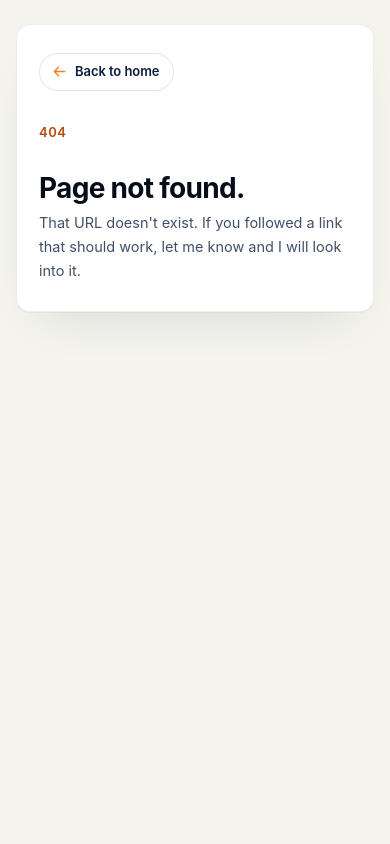
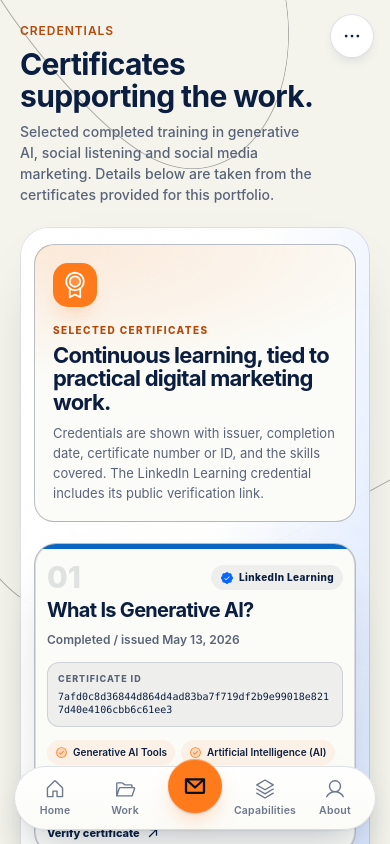
Before and after one commit to olanjp-digital/paodigital.github.io, a React (Vite) app: page /credentials in a window 390 px wide. Before the commit this address had no page. Shown: the top 844 px of the page. Built offline with nearby package versions, Linux system fonts and the light colour scheme.

Commit message:
Add certificate credentials
Add a dedicated credentials view with the supplied LinkedIn Learning and Hootsuite certificates, plus Home/mobile links and the LinkedIn verification URL.

```diff
--- /dev/null
+++ b/src/components/CredentialsGrid.tsx
@@ -0,0 +1,107 @@
+import { ArrowUpRight, CheckCircle, Medal, SealCheck } from '@/components/slab'
+
+type Credential = {
+  index: string
+  provider: string
+  title: string
+  date: string
+  credential: string
+  skills: string[]
+  verify?: string
+  accent: 'linkedin' | 'hootsuite'
+}
+
+const CREDENTIALS: Credential[] = [
+  {
+    index: '01',
+    provider: 'LinkedIn Learning',
+    title: 'What Is Generative AI?',
+    date: 'May 13, 2026',
+    credential: '7afd0c8d36844d864d4ad83ba7f719df2b9e99018e8217d40e4106cbb6c61ee3',
+    skills: ['Generative AI Tools', 'Artificial Intelligence (AI)', 'Generative AI'],
+    verify: 'https://www.linkedin.com/learning/certificates/7afd0c8d36844d864d4ad83ba7f719df2b9e99018e8217d40e4106cbb6c61ee3',
+    accent: 'linkedin',
+  },
+  {
+    index: '02',
+    provider: 'Hootsuite Academy',
+    title: 'Social Listening with Hootsuite',
+    date: 'October 30, 2025',
+    credential: '739700131',
+    skills: ['Social Listening', 'Audience Insight', 'Social Media'],
+    accent: 'hootsuite',
+  },
+  {
+    index: '03',
+    provider: 'Hootsuite Academy',
+    title: 'Social media marketing',
+    date: 'October 22, 2025',
+    credential: '647848775',
+    skills: ['Social Media Marketing', 'Content', 'Channel Strategy'],
+    accent: 'hootsuite',
+  },
+]
+
+export default function CredentialsGrid() {
+  return (
+    <section className="pgrid credgrid" aria-labelledby="credentials-title">
+      <header className="pgrid__head">
+        <span className="pgrid__eyebrow">Credentials</span>
+        <h1 className="pgrid__title" id="credentials-title">Certificates supporting the work.</h1>
+        <p className="pgrid__lede">Selected completed training in generative AI, social listening and social media marketing. Details below are taken from the certificates provided for this portfolio.</p>
+      </header>
+
+      <div className="home__glass credgrid__glass">
+        <div className="credgrid__intro">
+          <span className="credgrid__intro-icon"><Medal size={28} weight="duotone" aria-hidden="true" /></span>
+          <div>
+            <span className="credgrid__eyebrow">Selected Certificates</span>
+            <h2>Continuous learning, tied to practical digital marketing work.</h2>
+            <p>Credentials are shown with issuer, completion date, certificate number or ID, and the skills covered. The LinkedIn Learning credential includes its public verification link.</p>
+          </div>
+        </div>
+
+        <div className="credgrid__cards">
+          {CREDENTIALS.map((credential) => (
+            <article className="credcard" data-accent={credential.accent} key={credential.index}>
+              <div className="credcard__top">
+                <span className="credcard__index">{credential.index}</span>
+                <span className="credcard__provider">
+                  {credential.verify && <SealCheck size={14} weight="fill" aria-hidden="true" />}
+                  {credential.provider}
+                </span>
+              </div>
+
+              <div className="credcard__body">
+                <h2>{credential.title}</h2>
+                <p className="credcard__date">Completed / issued {credential.date}</p>
+                <div className="credcard__id">
+                  <span>Certificate {credential.credential.length > 20 ? 'ID' : 'no.'}</span>
+                  <code>{credential.credential}</code>
+                </div>
+
+                <ul className="credcard__skills" role="list">
+                  {credential.skills.map((skill) => (
+                    <li key={skill}><CheckCircle size={13} weight="duotone" aria-hidden="true" />{skill}</li>
+                  ))}
+                </ul>
+              </div>
+
+              <div className="credcard__foot">
+                {credential.verify ? (
+                  <a href={credential.verify} target="_blank" rel="noopener noreferrer">
+                    Verify certificate <ArrowUpRight size={14} weight="bold" aria-hidden="true" />
+                  </a>
+                ) : (
+                  <span>Certificate number shown from issued credential</span>
+                )}
+              </div>
+            </article>
+          ))}
+        </div>
+
+        <p className="credgrid__note">These certificates support the portfolio narrative; they are not presented as substitutes for the case studies and work evidence.</p>
+      </div>
+    </section>
+  )
+}
--- a/src/components/HomeBento.tsx
+++ b/src/components/HomeBento.tsx
@@ -107,11 +107,11 @@ export default function HomeBento() {
         </div>
       </Link>
 
-      <Link to="/about" className="bento__card bento__card--creds">
-        <CardHead Icon={Medal} title="Credentials" desc="Training across paid media, social, AI and digital marketing." />
+      <Link to="/credentials" className="bento__card bento__card--creds">
+        <CardHead Icon={Medal} title="Credentials" desc="LinkedIn Learning and Hootsuite Academy certificates." />
         <div className="bento__media bento__badge" aria-hidden="true">
           <span className="bento__badge-ring"><img src={`${import.meta.env.BASE_URL}favicon.svg`} alt="" width={72} height={72} /></span>
-          <span className="bento__badge-tag"><SealCheck size={14} weight="fill" />Continuous learning</span>
+          <span className="bento__badge-tag"><SealCheck size={14} weight="fill" />3 certificates</span>
         </div>
       </Link>
 
--- a/src/components/HomeMobile.tsx
+++ b/src/components/HomeMobile.tsx
@@ -1,5 +1,5 @@
 import { Link } from 'react-router-dom'
-import { SealCheck, FolderOpen, Stack, User, EnvelopeSimple, Quotes } from '@/components/slab'
+import { SealCheck, FolderOpen, Stack, User, EnvelopeSimple, Quotes, Medal } from '@/components/slab'
 import { profile } from '@/data/profile'
 import QuickMenu from './QuickMenu'
 
@@ -32,9 +32,10 @@ export function HomeStats() {
 const TILES = [
   { n: '01', label: 'Work', to: '/projects', title: 'Case studies with context', desc: 'Paid, organic and creative work.', Icon: FolderOpen },
   { n: '02', label: 'Capabilities', to: '/services', title: 'Strategy through optimization', desc: 'Social, media, creative and analytics.', Icon: Stack },
-  { n: '03', label: 'Recommendations', to: '/recommendations', title: 'What managers and clients say', desc: 'LinkedIn recommendations and client feedback.', Icon: Quotes },
-  { n: '04', label: 'About', to: '/about', title: `Hi, I’m ${profile.firstName}.`, desc: 'Multi-market digital marketing experience.', Icon: User },
-  { n: '05', label: 'Contact', to: '/contact', title: 'Let’s talk about the work', desc: 'Roles and selected freelance projects.', Icon: EnvelopeSimple, accent: true },
+  { n: '03', label: 'Credentials', to: '/credentials', title: 'Selected certificates', desc: 'LinkedIn Learning and Hootsuite Academy.', Icon: Medal },
+  { n: '04', label: 'Recommendations', to: '/recommendations', title: 'What managers and clients say', desc: 'LinkedIn recommendations and client feedback.', Icon: Quotes },
+  { n: '05', label: 'About', to: '/about', title: `Hi, I’m ${profile.firstName}.`, desc: 'Multi-market digital marketing experience.', Icon: User },
+  { n: '06', label: 'Contact', to: '/contact', title: 'Let’s talk about the work', desc: 'Roles and selected freelance projects.', Icon: EnvelopeSimple, accent: true },
 ] as const
 
 export function HomeExplore() {
--- a/src/main.tsx
+++ b/src/main.tsx
@@ -10,6 +10,7 @@ import { restorePrefs } from '@/lib/a11y'
 const ProjectsView = lazy(() => import('@/views/ProjectsView'))
 const ServicesView = lazy(() => import('@/views/ServicesView'))
 const TestimonialsGrid = lazy(() => import('@/components/TestimonialsGrid'))
+const CredentialsGrid = lazy(() => import('@/components/CredentialsGrid'))
 const AboutGrid = lazy(() => import('@/components/AboutGrid'))
 const ContactGrid = lazy(() => import('@/components/ContactGrid'))
 
@@ -27,6 +28,7 @@ import './styles/projects-grid.css'
 import './styles/services-grid.css'
 import './styles/showcase.css'
 import './styles/testimonials-grid.css'
+import './styles/credentials-grid.css'
 import './styles/about-grid.css'
 import './styles/contact-grid.css'
 import './styles/boot.css'
@@ -55,6 +57,7 @@ createRoot(container).render(
           <Route path="/" element={<Home />} />
           <Route path="/projects" element={<ProjectsView />} />
           <Route path="/services" element={<ServicesView />} />
+          <Route path="/credentials" element={<CredentialsGrid />} />
           <Route path="/recommendations" element={<TestimonialsGrid />} />
           <Route path="/testimonials" element={<TestimonialsGrid />} />
           <Route path="/about" element={<AboutGrid />} />
--- /dev/null
+++ b/src/styles/credentials-grid.css
@@ -0,0 +1,201 @@
+/* ============================================
+   CREDENTIALS
+   Selected certificates in the BrewedOps glass/bento language.
+   ============================================ */
+.credgrid__glass{
+  min-height:0;
+  display:grid;
+  grid-template-rows:auto 1fr auto;
+  gap:clamp(18px,2.4vh,30px);
+}
+.credgrid__intro{
+  display:grid;
+  grid-template-columns:auto minmax(0,1fr);
+  align-items:start;
+  gap:16px;
+  padding:clamp(18px,2vw,28px);
+  border-radius:20px;
+  background:
+    radial-gradient(520px 180px at 0% 0%,rgba(255,122,26,.14),transparent 72%),
+    var(--paper);
+  border:1px solid var(--line-strong);
+}
+.credgrid__intro-icon{
+  display:grid;
+  place-items:center;
+  width:52px;
+  height:52px;
+  border-radius:15px;
+  background:var(--orange);
+  color:#fff;
+  box-shadow:0 14px 24px -14px rgba(255,122,26,.75);
+}
+.credgrid__eyebrow{
+  display:block;
+  margin-bottom:6px;
+  font-size:10px;
+  font-weight:800;
+  letter-spacing:.14em;
+  text-transform:uppercase;
+  color:var(--orange-ink);
+}
+.credgrid__intro h2{
+  margin:0;
+  color:var(--navy);
+  font-size:clamp(22px,2vw,32px);
+  line-height:1.08;
+  letter-spacing:-.035em;
+}
+.credgrid__intro p{
+  max-width:800px;
+  margin:8px 0 0;
+  color:var(--muted);
+  line-height:1.55;
+  font-size:13px;
+}
+.credgrid__cards{
+  display:grid;
+  grid-template-columns:repeat(3,minmax(0,1fr));
+  gap:clamp(12px,1.4vw,18px);
+  min-height:0;
+}
+.credcard{
+  position:relative;
+  display:flex;
+  flex-direction:column;
+  min-width:0;
+  overflow:hidden;
+  padding:clamp(18px,1.6vw,24px);
+  border-radius:var(--radius-card);
+  background:var(--paper);
+  border:1px solid var(--line-strong);
+  box-shadow:0 24px 50px -38px rgba(6,12,26,.5);
+}
+.credcard::before{
+  content:'';
+  position:absolute;
+  inset:0 0 auto;
+  height:5px;
+  background:var(--orange);
+}
+.credcard[data-accent='linkedin']::before{background:#0A66C2}
+.credcard[data-accent='hootsuite']::before{background:#FF4C4C}
+.credcard__top{
+  display:flex;
+  align-items:center;
+  justify-content:space-between;
+  gap:10px;
+}
+.credcard__index{
+  font-size:30px;
+  font-weight:800;
+  color:var(--navy);
+  opacity:.11;
+}
+.credcard__provider{
+  display:inline-flex;
+  align-items:center;
+  gap:5px;
+  padding:5px 9px;
+  border-radius:var(--radius-pill);
+  background:var(--tint);
+  color:var(--navy);
+  font-size:10px;
+  font-weight:800;
+  letter-spacing:.04em;
+}
+.credcard__provider svg{color:var(--verified)}
+.credcard__body{
+  display:flex;
+  flex-direction:column;
+  gap:9px;
+  flex:1 1 auto;
+}
+.credcard__body h2{
+  margin:0;
+  color:var(--navy);
+  font-size:clamp(20px,1.55vw,27px);
+  line-height:1.08;
+  letter-spacing:-.035em;
+}
+.credcard__date{
+  margin:0;
+  color:var(--muted);
+  font-size:12px;
+  font-weight:600;
+}
+.credcard__id{
+  margin-top:4px;
+  padding:10px 11px;
+  border-radius:12px;
+  background:var(--tint);
+  box-shadow:inset 0 0 0 1px var(--line);
+}
+.credcard__id span{
+  display:block;
+  margin-bottom:4px;
+  color:var(--muted);
+  font-size:9px;
+  font-weight:800;
+  letter-spacing:.11em;
+  text-transform:uppercase;
+}
+.credcard__id code{
+  display:block;
+  overflow-wrap:anywhere;
+  color:var(--navy);
+  font-family:ui-monospace,SFMono-Regular,Menlo,Consolas,monospace;
+  font-size:10px;
+  line-height:1.35;
+}
+.credcard__skills{
+  display:flex;
+  flex-wrap:wrap;
+  gap:6px;
+  margin:4px 0 0;
+  padding:0;
+  list-style:none;
+}
+.credcard__skills li{
+  display:inline-flex;
+  align-items:center;
+  gap:5px;
+  padding:5px 8px;
+  border-radius:var(--radius-pill);
+  background:rgba(255,122,26,.08);
+  color:var(--navy);
+  font-size:10px;
+  font-weight:600;
+}
+.credcard__skills svg{color:var(--orange)}
+.credcard__foot{
+  margin-top:16px;
+  padding-top:12px;
+  border-top:1px solid var(--line);
+  color:var(--muted);
+  font-size:11px;
+}
+.credcard__foot a{
+  display:inline-flex;
+  align-items:center;
+  gap:6px;
+  color:var(--navy);
+  font-weight:800;
+}
+.credcard__foot a:hover{color:var(--orange-ink)}
+.credgrid__note{
+  margin:0;
+  color:var(--muted);
+  font-size:11px;
+}
+@media(min-width:1100px){
+  .credgrid{height:auto}
+  .credgrid__glass{height:auto}
+}
+@media(max-width:1099px){
+  .credgrid__cards{grid-template-columns:1fr}
+}
+@media(max-width:639px){
+  .credgrid__intro{grid-template-columns:1fr}
+  .credgrid__intro-icon{width:44px;height:44px}
+}
```
Also changed, not shown: 1 other file (tests, documents, lock files or other folders).
